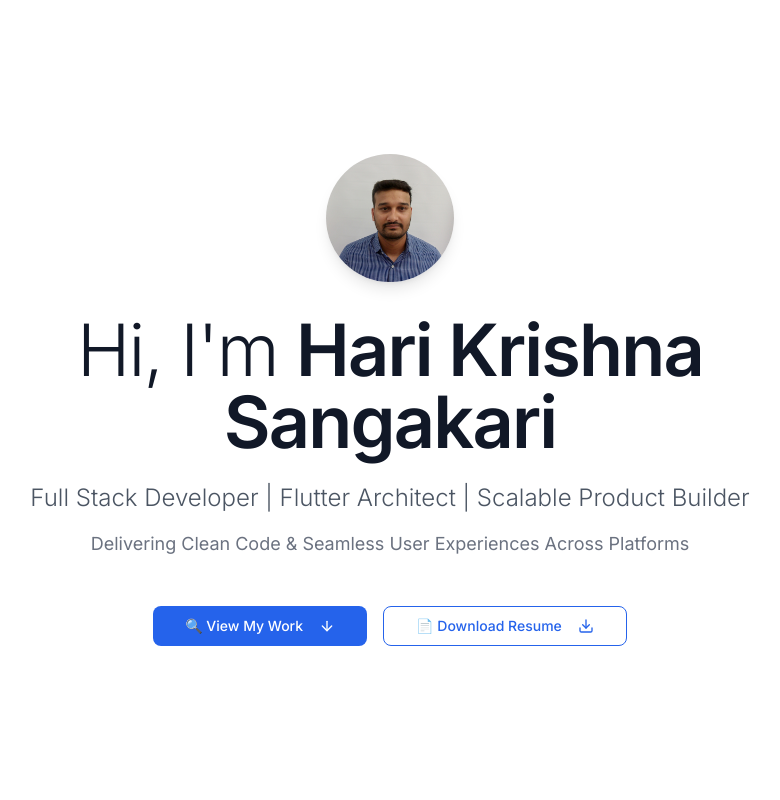
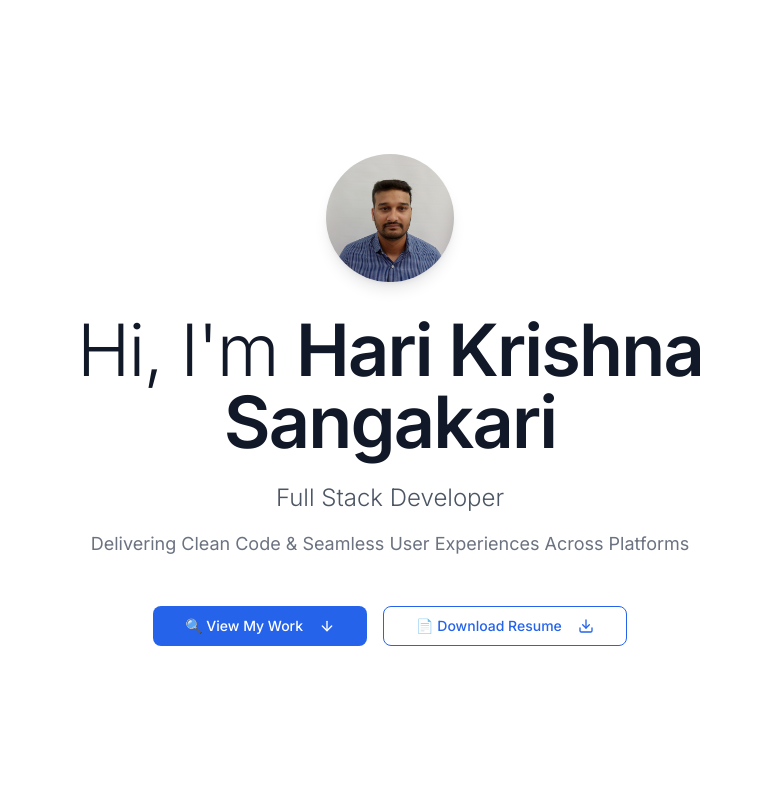
Before and after one commit to Hari36020/Hari-Portfolio, a React (Vite) app: page / in a window 1280 px wide. Shown: the top 800 px of the page, without its empty margins (250-1030 px from the left). Built offline with nearby package versions, Linux system fonts and the light colour scheme.

Commit message:
Preceding changes

```diff
--- a/src/pages/Index.tsx
+++ b/src/pages/Index.tsx
@@ -119,7 +119,7 @@ const Index = () => {
             Hi, I'm <span className="font-semibold">Hari Krishna Sangakari</span>
           </h1>
           <p className="text-xl md:text-2xl text-gray-600 mb-4 font-light">
-            Full Stack Developer | Flutter Architect | Scalable Product Builder
+            Full Stack Developer
           </p>
           <p className="text-lg text-gray-500 mb-12 max-w-2xl mx-auto">
             Delivering Clean Code & Seamless User Experiences Across Platforms
```
